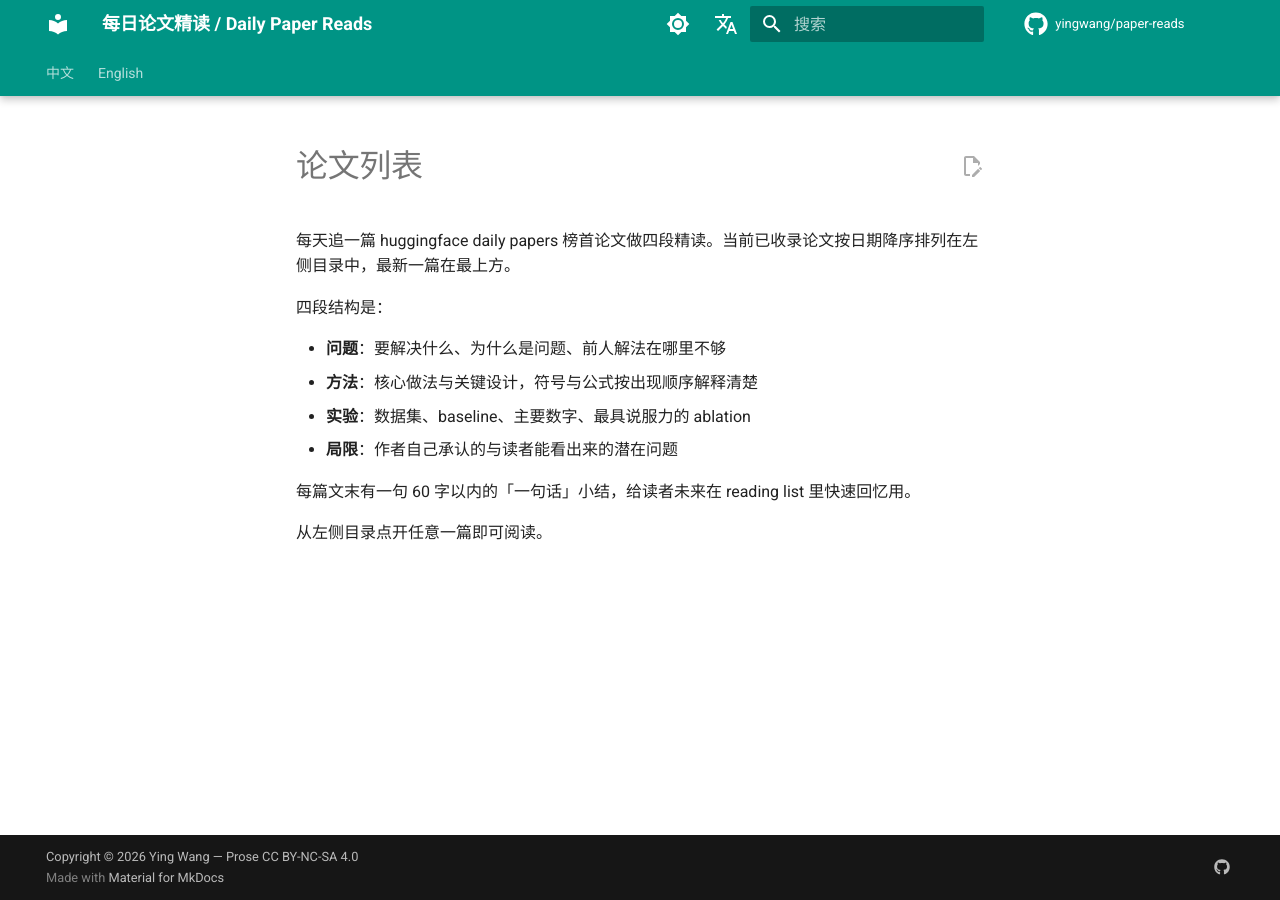
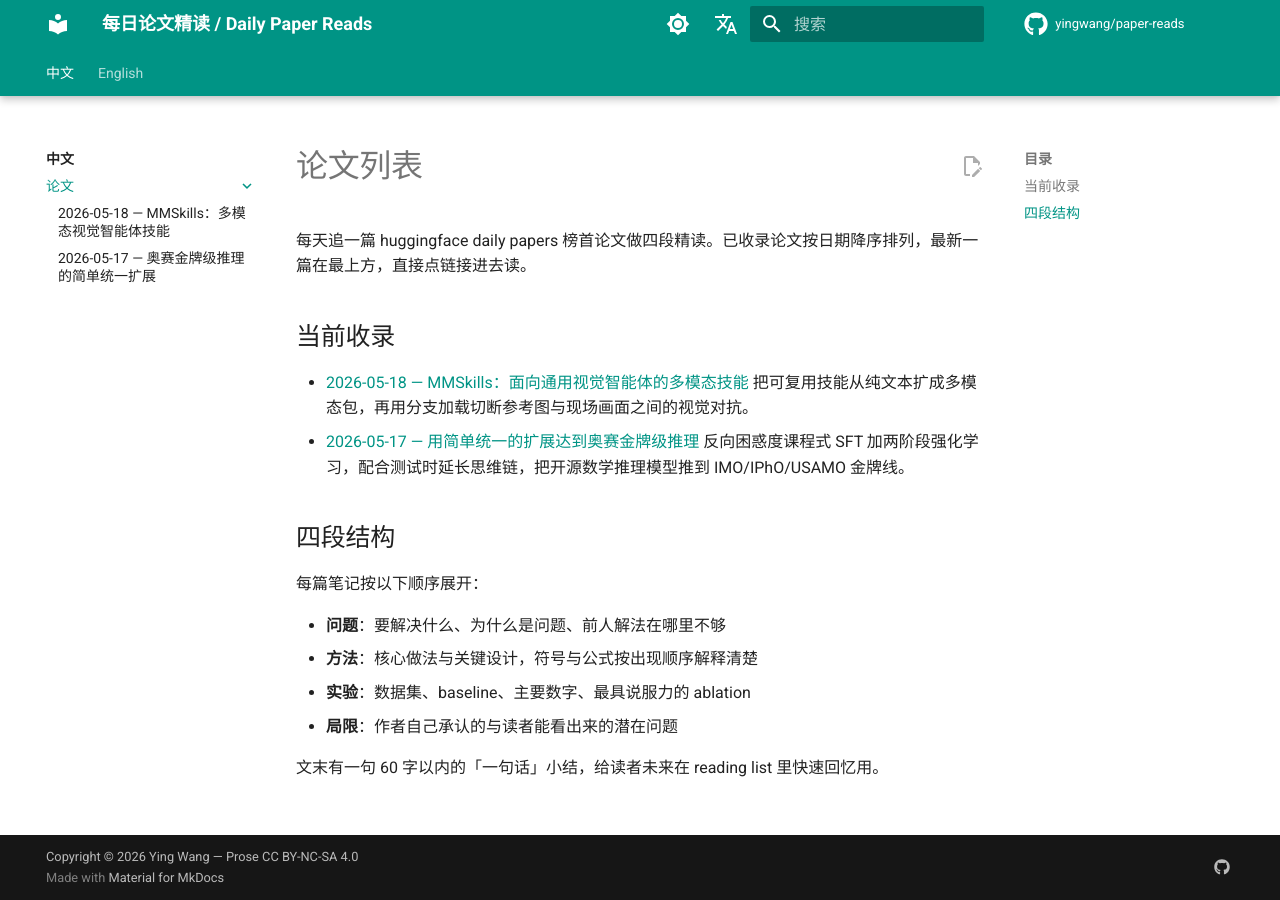
Before and after one commit to yingwang/paper-reads, an MkDocs documentation site: the page built from docs/papers/index.md, in a window 1280 px wide. Built offline with MkDocs 1.6.1 and Material for MkDocs 9.7.7, drawn with Linux system fonts in a browser that asks for light colours; comment, search, counter and statistics services are not loaded.

Commit message:
nav: 显式列出每篇论文，index.md 也列出可点链接
navigation.indexes + 文件夹引用让左侧 sidebar 不显示子页面，进了
section 落地页就走不动。改为在 mkdocs.yml 里把每篇论文显式写进 nav，
再把 index.md 内嵌一份带摘要的链接列表，两边都看得到。

paper-read skill 需要在添加新笔记时同步往 mkdocs.yml 顶端和两个
index.md 顶端插入新条目，后续 skill 更新会带上这一步。

Co-Authored-By: Claude Opus 4.7 (1M context) <noreply@anthropic.com>

```diff
--- a/docs/papers/index.md
+++ b/docs/papers/index.md
@@ -1,14 +1,21 @@
 # 论文列表
 
-每天追一篇 huggingface daily papers 榜首论文做四段精读。当前已收录论文按日期降序排列在左侧目录中，最新一篇在最上方。
+每天追一篇 huggingface daily papers 榜首论文做四段精读。已收录论文按日期降序排列，最新一篇在最上方，直接点链接进去读。
 
-四段结构是：
+## 当前收录
+
+- [2026-05-18 — MMSkills：面向通用视觉智能体的多模态技能](2026-05-18-mmskills-multimodal-skills-visual-agents.md)
+  把可复用技能从纯文本扩成多模态包，再用分支加载切断参考图与现场画面之间的视觉对抗。
+- [2026-05-17 — 用简单统一的扩展达到奥赛金牌级推理](2026-05-17-gold-medal-olympiad-reasoning.md)
+  反向困惑度课程式 SFT 加两阶段强化学习，配合测试时延长思维链，把开源数学推理模型推到 IMO/IPhO/USAMO 金牌线。
+
+## 四段结构
+
+每篇笔记按以下顺序展开：
 
 - **问题**：要解决什么、为什么是问题、前人解法在哪里不够
 - **方法**：核心做法与关键设计，符号与公式按出现顺序解释清楚
 - **实验**：数据集、baseline、主要数字、最具说服力的 ablation
 - **局限**：作者自己承认的与读者能看出来的潜在问题
 
-每篇文末有一句 60 字以内的「一句话」小结，给读者未来在 reading list 里快速回忆用。
-
-从左侧目录点开任意一篇即可阅读。
+文末有一句 60 字以内的「一句话」小结，给读者未来在 reading list 里快速回忆用。
--- a/mkdocs.yml
+++ b/mkdocs.yml
@@ -103,10 +103,16 @@ plugins:
 nav:
   - 中文:
     - 首页: index.md
-    - 论文: papers
+    - 论文:
+      - 列表: papers/index.md
+      - 2026-05-18 — MMSkills：多模态视觉智能体技能: papers/2026-05-18-mmskills-multimodal-skills-visual-agents.md
+      - 2026-05-17 — 奥赛金牌级推理的简单统一扩展: papers/2026-05-17-gold-medal-olympiad-reasoning.md
   - English:
     - Home: en/index.md
-    - Papers: en/papers
+    - Papers:
+      - List: en/papers/index.md
+      - 2026-05-18 — MMSkills - Multimodal Skills for Visual Agents: en/papers/2026-05-18-mmskills-multimodal-skills-visual-agents.md
+      - 2026-05-17 — Gold-Medal Olympiad Reasoning: en/papers/2026-05-17-gold-medal-olympiad-reasoning.md
 
 copyright: |
   Copyright &copy; 2026 Ying Wang —
```
Also changed, not shown: docs/en/papers/index.md (+11 -4 lines).
